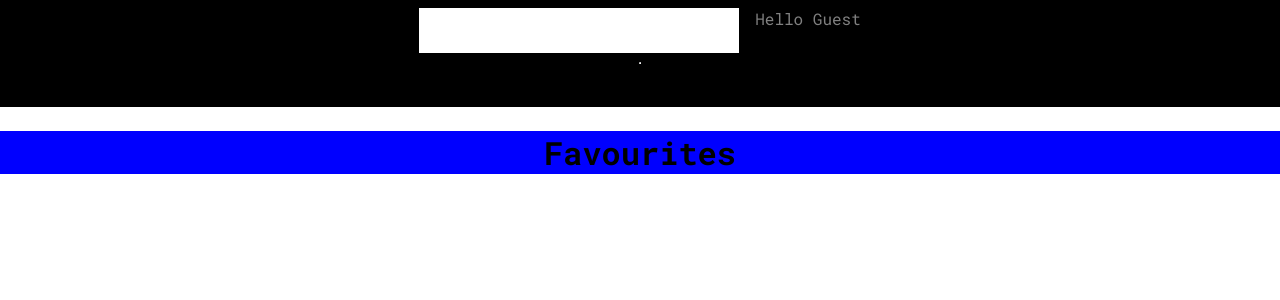
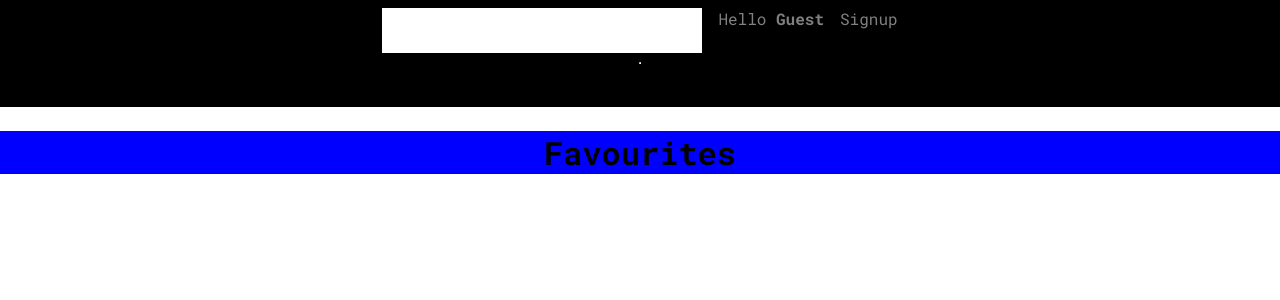
Before and after one commit to darkCavalier11/github-profile, a React (Create React App) app: page / in a window 1280 px wide. Shown: the top 300 px of the page. Built offline with nearby package versions, Linux system fonts and the light colour scheme.

Commit message:
login and signup bug fix

```diff
--- a/src/App.js
+++ b/src/App.js
@@ -3,10 +3,13 @@ import "./App.css";
 import { BrowserRouter as Router, Switch, Route } from "react-router-dom";
 import Login from "./Login";
 import Signup from "./Signup";
-import Home from './Home';
+import Home from "./Home";
 import CardMain from "./CardMain";
+import { Link, useHistory } from "react-router-dom";
 
 function App() {
+  const user = localStorage.getItem("user");
+  const history = useHistory();
   return (
     <Router>
       <div className="App">
--- a/src/CardMain.js
+++ b/src/CardMain.js
@@ -7,18 +7,37 @@ function CardMain({ data, favDisabled, remDisabled }) {
 
   const addFav = (e) => {
     e.preventDefault();
+    if(user.savedProfiles.length == 0)
+      user.savedProfiles.push(data);
+    for (let i = 0; i < user.savedProfiles.length; i++) {
+      if (data.id == user.savedProfiles[i].id) {
+        break;
+      }
+      if (i == user.savedProfiles.length - 1) {
+        user.savedProfiles.push(data);
+      }
+    }
+    localStorage.setItem("user", JSON.stringify(user));
+    console.log(user.savedProfiles);
   };
   const removeFav = (e) => {
     e.preventDefault();
+    for (let i = 0; i < user.savedProfiles.length; i++) {
+      if (data.id == user.savedProfiles[i].id) {
+        user.savedProfiles.splice(i, 1);
+      }
+    }
+    localStorage.setItem("user", JSON.stringify(user));
+    console.log(user.savedProfiles);
   };
   if (user) {
     favDisabled = false;
-    remDisabled = false;
-    if (user.savedProfiles.indexOf(data) != -1) {
-      favDisabled = true;
-    }
-    if (user.savedProfiles.indexOf(data) == -1) {
-      remDisabled = true;
+    remDisabled = true;
+    for (let i = 0; i < user.savedProfiles.length; i++) {
+      if (user.savedProfiles[i].id == data.id) {
+        favDisabled = true;
+        remDisabled = false;
+      }
     }
   }
   return (
--- a/src/Header.css
+++ b/src/Header.css
@@ -25,6 +25,7 @@
 .header__option1, .header__option2 {
     font-size: 1rem;
     margin-left: 1rem;
+    cursor: pointer;
 }
 .header__option1 {
     width: 4rem;
--- a/src/Header.js
+++ b/src/Header.js
@@ -3,7 +3,7 @@ import React, { useEffect, useState } from "react";
 import { useStateValue } from "./StateProvider";
 import "./Header.css";
 import { makeStyles } from "@material-ui/core";
-import { Link } from "react-router-dom";
+import { Link, useHistory } from "react-router-dom";
 import axios from "axios";
 import Card from "./Card";
 
@@ -24,9 +24,21 @@ const useStyles = makeStyles({
 function Header() {
   const [items, setitems] = useState([]);
   useEffect(() => {}, [items]);
-  const [{ user }, dispatch] = useStateValue();
-  console.log(localStorage.getItem("user"));
-  const classes = useStyles();
+  let user = JSON.parse(localStorage.getItem("user"));
+  console.log(user);
+  const history = useHistory();
+  const handleSignout = (e) => {
+    e.preventDefault();
+    if (e.target.textContent == "Signout") {
+      localStorage.clear();
+      history.push("/login");
+    } else history.push("/signup");
+  };
+
+  const handleLogin = (e) => {
+    e.preventDefault();
+    if (e.target.textContent == "Hello Guest") history.push("/login");
+  };
 
   const fetchData = async function (e) {
     const searchText = e.target.value;
@@ -45,13 +57,14 @@ function Header() {
     <div className="header__container">
       <div className="header__searchBox">
         <input type="text" onChange={fetchData}></input>
-        <Link to="/login">
-          <div className="header__option">
-            <span className="header__option1">
-              Hello {4 ? "Guest" : user.first_name}
-            </span>
-          </div>
-        </Link>
+        <div className="header__option">
+          <span className="header__option1" onClick={handleLogin}>
+            Hello <b>{!user ? "Guest" : user.first_name}</b>
+          </span>
+          <span className="header__option2" onClick={handleSignout}>
+            {user ? "Signout" : "Signup"}
+          </span>
+        </div>
       </div>
       <hr></hr>
       <h1>Search Result</h1>
--- a/src/Home.js
+++ b/src/Home.js
@@ -5,13 +5,16 @@ import Card from './Card'
 function Home() {
     const [fav, setFav] = useState([]);
     const user = JSON.parse(localStorage.getItem('user'))
-    console.log(user);
+    useEffect(()=>{
+      if(user)
+        setFav(user.savedProfiles);
+    }, [])
     return (
         <div className="home">
             <h1>Favourites</h1>
             <div className="home__container">
                 {fav.map(item => (
-                    <Card></Card>
+                    <Card src={item.avatar_url} name={item.login} data={item}></Card>
                 ))}
             </div>
         </div>
--- a/src/Login.js
+++ b/src/Login.js
@@ -22,6 +22,11 @@ function Login() {
       return;
     }
     setIsFailure(false);
+  };
+
+  const signup = (e) => {
+    e.preventDefault();
+    history.push("/signup");
   };
 
   const login = function (e) {
@@ -64,6 +69,9 @@ function Login() {
         <button className="login__button" onClick={login}>
           Login
         </button>
+        <button className="login__button" onClick={signup}>
+          Signup
+        </button>
         <Snackbar open={isFailure} autoHideDuration={600} onClose={handleClose}>
           <Alert onClose={handleClose} severity="error">
             Error. Try again.
```
Also changed, not shown: 1 other file (tests, documents, lock files or other folders).
